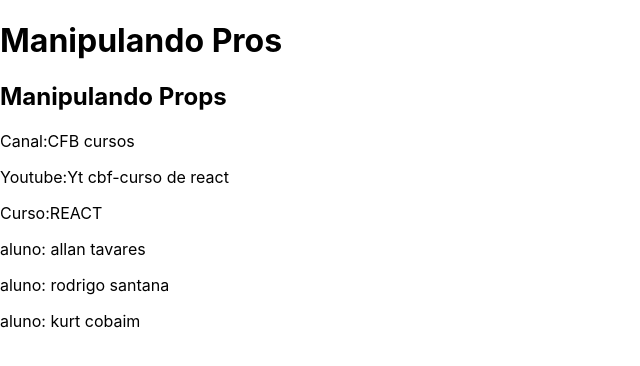
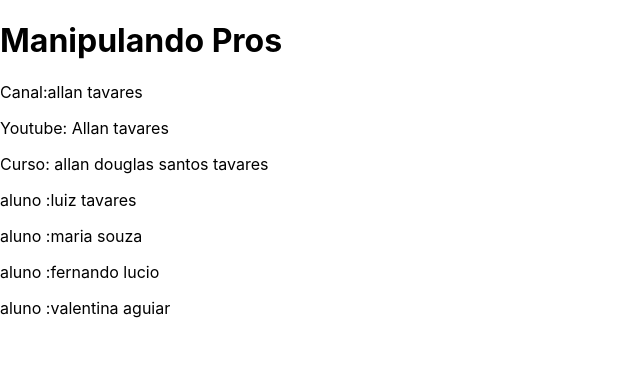
Before and after one commit to allan-front-end2020/curso-react, a React (Create React App) app in the folder app01/: page / in a window 1280 px wide. Shown: the top 366 px of the page, without its empty margins (0-640 px from the left). Built offline with nearby package versions, Linux system fonts and the light colour scheme.

Commit message:
Aula de props

```diff
--- a/app01/src/App.js
+++ b/app01/src/App.js
@@ -1,25 +1,29 @@
 import React from 'react';
 import Header from './componentes/Header';
 import Corpo  from './componentes/Corpo';
-
-
-
-
-
-
+import Alunos from './componentes/Alunos'
 
 
 
 export default function App (){
 
+  const aln1 ='luiz tavares'
+  const aln2 ='maria souza'
+  const aln3 ='fernando lucio'
+  const aln4 ='valentina aguiar'
 
   return(
     <>
-
      <Header/>
      <Corpo/>
+     <Alunos
+       aln1={aln1}
+       aln2={aln2}
+       aln3={aln3}
+       aln4={aln4}
 
 
+     />
 
     </>
   )
--- a/app01/src/componentes/Alunos.js
+++ b/app01/src/componentes/Alunos.js
@@ -1,18 +1,16 @@
-import React from 'react';
+import React from "react";
 
 
 
 export default function Alunos(props){
+
     return(
-    <div>
-     <p>aluno:{props.aluno1}</p>
-     <p>aluno:{props.aluno2}</p>
-     <p>aluno:{props.aluno3}</p>
+        <>
+       <p>aluno :{props.aln1}</p>
+       <p>aluno :{props.aln2}</p>
+       <p>aluno :{props.aln3}</p>
+       <p>aluno :{props.aln4}</p>
 
-    </div>
-
-
+        </>
     )
-
-
 }
--- a/app01/src/componentes/Corpo.js
+++ b/app01/src/componentes/Corpo.js
@@ -1,26 +1,22 @@
 import React from 'react';
-import Dados  from './Dados';
-import Alunos from './Alunos';
+import Dados from './Dados'
 
 export default function Corpo(){
-     const cnl='CFB cursos'
-     const yt='Yt cbf-curso de react'
-     const crs='REACT'
+    const canal ='allan tavares'
+    const youtube =' Allan tavares'
+    const curso =' allan  douglas santos tavares'
+
 
     return(
      <section>
+     <Dados
+       canal={canal}
+       youtube={youtube}
+       curso={curso}
 
-       <h2>Manipulando Props</h2>
-       <Dados
-       canal={cnl}
-       youtube={yt}
-       curso={crs}
-       />
-       <Alunos
-       aluno1=' allan tavares'
-       aluno2=' rodrigo santana'
-       aluno3=' kurt cobaim'
      />
+
+
      </section>
 
     )
--- a/app01/src/componentes/Dados.js
+++ b/app01/src/componentes/Dados.js
@@ -1,12 +1,13 @@
 import React from 'react';
 
 
-export default function Dados(prosp){
+
+export default function Dados(props){
     return(
      <section>
-       <p>Canal:{prosp.canal}</p>
-       <p>Youtube:{prosp.youtube}</p>
-       <p>Curso:{prosp.curso}</p>
+       <p>Canal:{props.canal}</p>
+       <p>Youtube:{props.youtube}</p>
+       <p>Curso:{props.curso}</p>
 
      </section>
 
```
